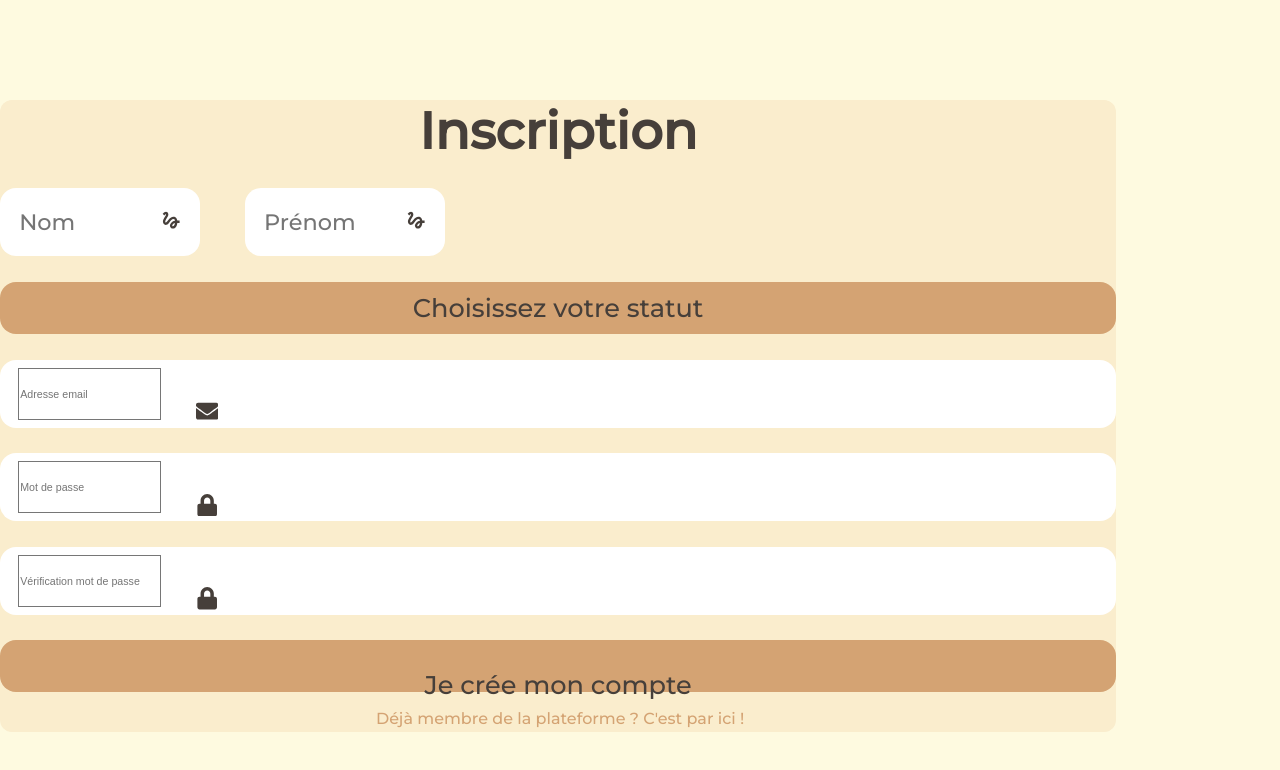
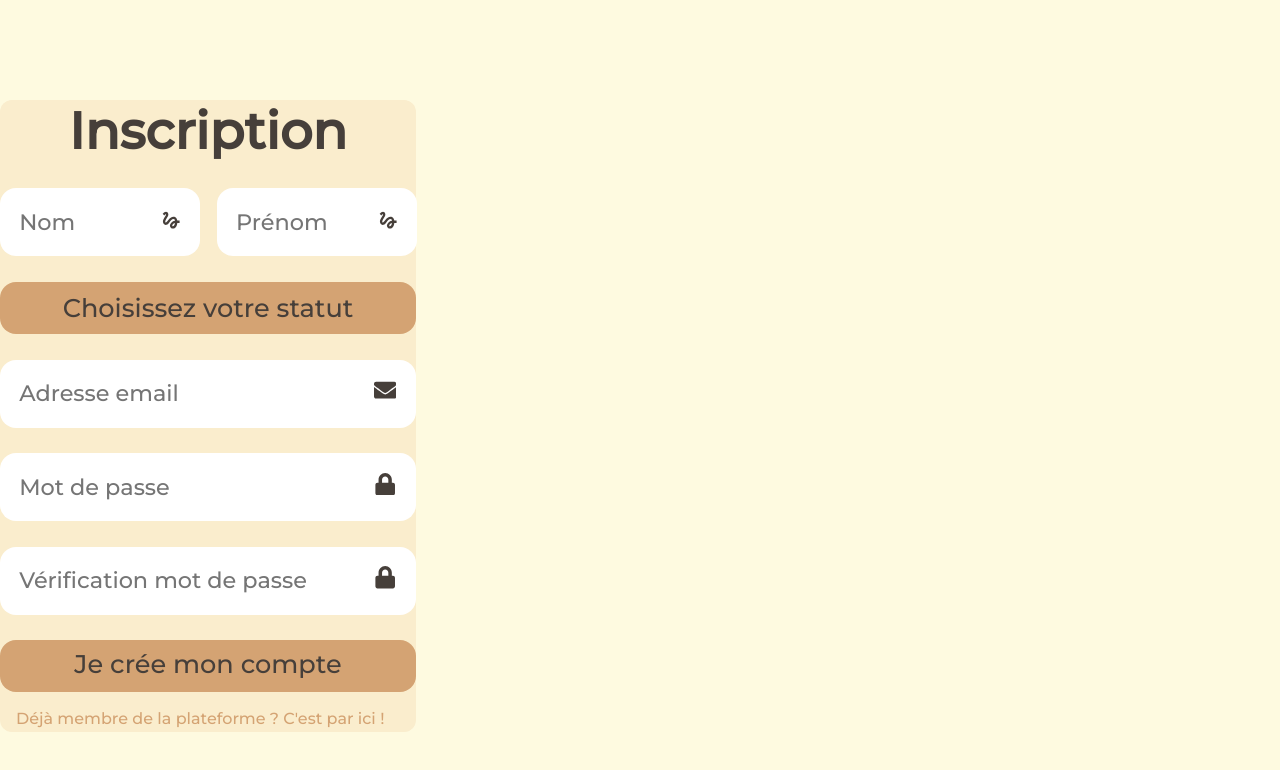
Before and after one commit to Samuel-Jspn/teacherr, a React (Create React App) app: page /inscription in a window 1280 px wide. Shown: the top 770 px of the page. Built offline with nearby package versions, Linux system fonts and the light colour scheme.

Commit message:
fix css page inscription + connection

```diff
--- a/src/pages/inscription.tsx
+++ b/src/pages/inscription.tsx
@@ -56,15 +56,15 @@ function inscriptionPage() {
                 </div>
               </div>
             </div>
-            <div className="ChampRenseignemants">
+            <div className="iChampRenseignemants">
               <input type="email" placeholder="Adresse email" />
               <FaEnvelope className="iconnes" />
             </div>
-            <div className="ChampRenseignemants">
+            <div className="iChampRenseignemants">
               <input type="password" placeholder="Mot de passe" />
               <FaLock className="iconnes" />
             </div>
-            <div className="ChampRenseignemants">
+            <div className="iChampRenseignemants">
               <input type="password" placeholder="Vérification mot de passe" />
               <FaLock className="iconnes" />
             </div>
--- a/src/styles/connection/connection.css
+++ b/src/styles/connection/connection.css
@@ -2,10 +2,13 @@
 
 .all {
   display: flex;
-  flex-direction: column;
+  width: auto;
   justify-content: center;
   align-items: center;
-  max-width: 96.901vw;
+}
+
+form {
+  width: auto;
 }
 
 .cTitre {
@@ -20,16 +23,19 @@
   line-height: 4.875rem;
   color: var(--color-brown);
   margin-bottom: 1rem;
+
 }
 
 .cChampRenseignements {
   display: flex;
-  width: 100%;
+  max-width: 30rem;
+  width: auto;
   height: 4.063rem;
   background: #ffffff;
   border-radius: 1.25rem;
-  padding: 0.625rem 1.375rem;
   margin-bottom: 1rem;
+  justify-content: center;
+  align-items: center;
 }
 
 .cChampRenseignements input {
@@ -48,6 +54,7 @@
 
 .cChampRenseignements i {
   width: auto;
+  max-width: 30rem;
   height: 1.75rem;
   margin-left: 2.75rem;
   margin-top: 2%;
@@ -61,7 +68,7 @@
 
 .connection {
   display: flex;
-  width: 110%;
+  width: 30rem;
   height: 4.063rem;
   background: var(--color-buff);
   border-radius: 1.25rem;
@@ -107,7 +114,7 @@
 
 .all .registration {
   display: flex;
-  width: 100%;
+  width: 30rem;
   height: 1.5rem;
   justify-content: center;
   font-family: "Montserrat";
--- a/src/styles/inscription/inscription.css
+++ b/src/styles/inscription/inscription.css
@@ -2,14 +2,17 @@
 
 .all {
   display: flex;
-  flex-direction: column;
   justify-content: center;
   align-items: center;
-  width: 100vw;
+  width: auto;
 }
 
 .zoom {
   zoom: 80%;
+}
+
+form {
+  width: auto;
 }
 
 .titre {
@@ -35,7 +38,7 @@
 
 .ChampNom {
   display: flex;
-  width: auto;
+  width: 13.5rem;
   height: 4.063rem;
   background: #ffffff;
   border-radius: 1.25rem;
@@ -56,9 +59,10 @@
   border-radius: 0.2rem;
 }
 
-.ChampRenseignemants {
+.iChampRenseignemants {
   display: flex;
   width: auto;
+  max-width: 30rem;
   height: 4.063rem;
   background: var(--white);
   border-radius: 1.25rem;
@@ -66,7 +70,7 @@
   margin-bottom: 2rem;
 }
 
-.iChampRenseignements input {
+.iChampRenseignemants input {
   width: 24.82rem;
   height: auto;
   font-family: "Montserrat";
@@ -90,6 +94,7 @@
   border: none;
   outline: none;
   justify-content: center;
+
 }
 
 .create p {
@@ -106,7 +111,7 @@
 
 .all .registration {
   display: flex;
-  width: 100%;
+  width: auto;
   height: 1.5rem;
   justify-content: center;
   font-family: "Montserrat";
@@ -121,7 +126,7 @@
 
 .sec-center {
   position: relative;
-  max-width: 100%;
+  width: auto;
   text-align: center;
   z-index: 200;
   margin-bottom: 2rem;
```
